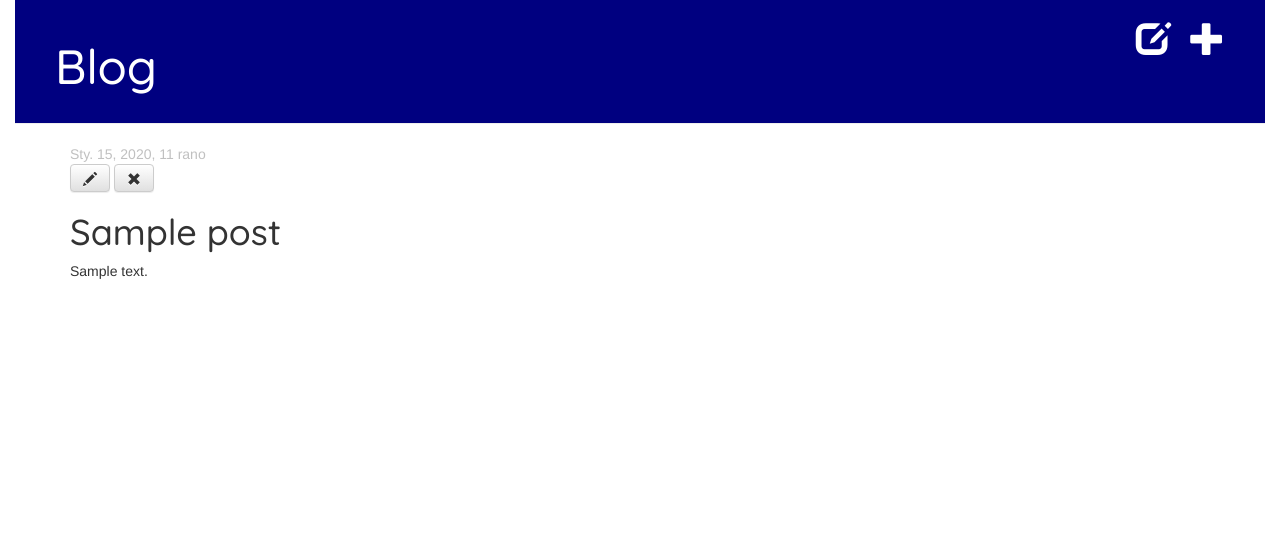
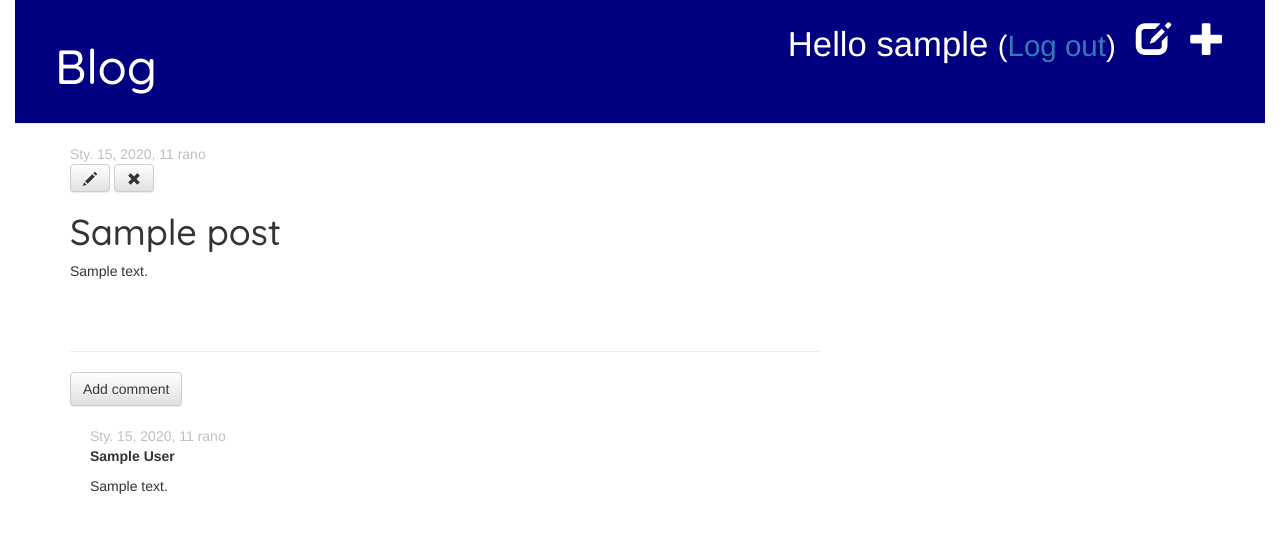
Before and after one commit to agnieszka-pychewicz/my-first-blog, a Django app: page /post/1/ in a window 1280 px wide. Shown: the top 533 px of the page. Run offline with Django 3.2, Linux system fonts and the light colour scheme; a user stored in the database is signed in; tables that the repository leaves empty hold one stand-in row (values such as "Sample post"); some libraries are stand-ins or nearby versions.

Commit message:
Added authorizing add/edit of post; log in users; creating comment blog model.

```diff
--- a/blog/admin.py
+++ b/blog/admin.py
@@ -1,4 +1,5 @@
 from django.contrib import admin
-from .models import Post
+from .models import Post, Comment
 
 admin.site.register(Post)
+admin.site.register(Comment)
--- a/blog/models.py
+++ b/blog/models.py
@@ -17,3 +17,20 @@ class Post(models.Model):
 
     def __str__(self):
         return self.title
+
+    def approved_comments(self):
+        return self.comments.filter(approved_comment=True)
+
+class Comment(models.Model):
+    post = models.ForeignKey('blog.Post', on_delete=models.CASCADE, related_name='comments')
+    author = models.CharField(max_length=200)
+    text = models.TextField()
+    created_date = models.DateTimeField(default=timezone.now)
+    approved_comment = models.BooleanField(default=False)
+
+    def approve(self):
+        self.approved_comment = True
+        self.save()
+
+    def __str__(self):
+        return self.text
--- a/blog/static/css/blog.css
+++ b/blog/static/css/blog.css
@@ -54,3 +54,7 @@ h1, h2, h3, h4 {
 .post h1 a, .post h1 a:visited {
     color: #000000;
 }
+
+.comment {
+    margin: 20px 0px 20px 20px;
+}
--- a/blog/templates/blog/base.html
+++ b/blog/templates/blog/base.html
@@ -12,7 +12,10 @@
             {% if user.is_authenticated %}
                 <a href="{% url 'post_new' %}" class="top-menu"><span class="glyphicon glyphicon-plus"></span></a>
                 <a href="{% url 'post_draft_list' %}" class="top-menu"><span class="glyphicon glyphicon-edit"></span></a>
-                {% endif %}
+                <p class="top-menu">Hello {{ user.username }} <small>(<a href="{% url 'logout' %}">Log out</a>)</small></p>
+            {% else %}
+                   <a href="{% url 'login' %}" class="top-menu"><span class="glyphicon glyphicon-lock"></span></a>
+            {% endif %}
             <h1><a href="/">Blog</a></h1>
         </div>
         <div class="content container">
--- a/blog/templates/blog/post_detail.html
+++ b/blog/templates/blog/post_detail.html
@@ -16,4 +16,23 @@
         <h1>{{ post.title }}</h1>
         <p>{{ post.text|linebreaksbr }}</p>
     </div>
+    <hr>
+    <a class="btn btn-default" href="{% url 'add_comment_to_post' pk=post.pk %}">Add comment</a>
+    {% for comment in post.comments.all %}
+        {% if user.is_authenticated or comment.approved_comment %}
+        <div class="comment">
+            <div class="date">
+                {{ comment.created_date }}
+                {% if not comment.approved_comment %}
+                    <a class="btn btn-default" href="{% url 'comment_remove' pk=comment.pk %}"><span class="glyphicon glyphicon-remove"></span></a>
+                    <a class="btn btn-default" href="{% url 'comment_approve' pk=comment.pk %}"><span class="glyphicon glyphicon-ok"></span></a>
+                {% endif %}
+            </div>
+            <strong>{{ comment.author }}</strong>
+            <p>{{ comment.text|linebreaks }}</p>
+        </div>
+        {% endif %}
+    {% empty %}
+        <p>No comments here yet :(</p>
+    {% endfor %}
 {% endblock %}
--- a/blog/templates/blog/post_list.html
+++ b/blog/templates/blog/post_list.html
@@ -8,6 +8,7 @@
             </div>
             <h1><a href="{% url 'post_detail' pk=post.pk %}">{{ post.title }}</a></h1>
             <p>{{ post.text|linebreaksbr }}</p>
+            <a href="{% url 'post_detail' pk=post.pk %}">Comments: {{ post.approved_comments.count }}</a>
         </div>
     {% endfor %}
 {% endblock %}
--- a/blog/urls.py
+++ b/blog/urls.py
@@ -9,4 +9,7 @@ urlpatterns = [
     path('drafts/', views.post_draft_list, name='post_draft_list'),
     path('post/<pk>/publish/', views.post_publish, name='post_publish'),
     path('post/<pk>/remove/', views.post_remove, name='post_remove'),
+    path('post/<int:pk>/comment/', views.add_comment_to_post, name='add_comment_to_post'),
+    path('comment/<int:pk>/approve/', views.comment_approve, name='comment_approve'),
+path('comment/<int:pk>/remove/', views.comment_remove, name='comment_remove'),
 ]
--- a/blog/views.py
+++ b/blog/views.py
@@ -1,9 +1,10 @@
 from django.shortcuts import redirect
 from django.shortcuts import render
 from django.utils import timezone
-from .models import Post
+from .models import Post, Comment
 from django.shortcuts import render, get_object_or_404
-from .forms import PostForm
+from .forms import PostForm, CommentForm
+from django.contrib.auth.decorators import login_required
 
 def post_list(request):
     posts = Post.objects.filter(published_date__lte=timezone.now()).order_by('published_date')
@@ -53,3 +54,28 @@ def post_remove(request, pk):
     post = get_object_or_404(Post, pk=pk)
     post.delete()
     return redirect('post_list')
+
+def add_comment_to_post(request, pk):
+    post = get_object_or_404(Post, pk=pk)
+    if request.method == "POST":
+        form = CommentForm(request.POST)
+        if form.is_valid():
+            comment = form.save(commit=False)
+            comment.post = post
+            comment.save()
+            return redirect('post_detail', pk=post.pk)
+    else:
+        form = CommentForm()
+    return render(request, 'blog/add_comment_to_post.html', {'form': form})
+
+@login_required
+def comment_approve(request, pk):
+    comment = get_object_or_404(Comment, pk=pk)
+    comment.approve()
+    return redirect('post_detail', pk=comment.post.pk)
+
+@login_required
+def comment_remove(request, pk):
+    comment = get_object_or_404(Comment, pk=pk)
+    comment.delete()
+    return redirect('post_detail', pk=comment.post.pk)
--- a/mysite/settings.py
+++ b/mysite/settings.py
@@ -120,3 +120,5 @@ USE_TZ = True
 
 STATIC_URL = '/static/'
 STATIC_ROOT = os.path.join(BASE_DIR, 'static')
+
+LOGIN_REDIRECT_URL = '/'
--- a/mysite/urls.py
+++ b/mysite/urls.py
@@ -16,7 +16,11 @@ Including another URLconf
 from django.contrib import admin
 from django.urls import path, include
 
+from django.contrib.auth import views
+
 urlpatterns = [
     path('admin/', admin.site.urls),
+    path('accounts/login/', views.LoginView.as_view(), name='login'),
+    path('accounts/logout/', views.LogoutView.as_view(next_page='/'), name='logout'),
     path('', include('blog.urls')),
 ]
```
Also changed, not shown: blog/forms.py (+7 -1 lines), blog/templates/blog/add_comment_to_post.html (added, +9 -0 lines), blog/templates/registration/login.html (added, +24 -0 lines), blog/migrations/0002_comment.py (added).
